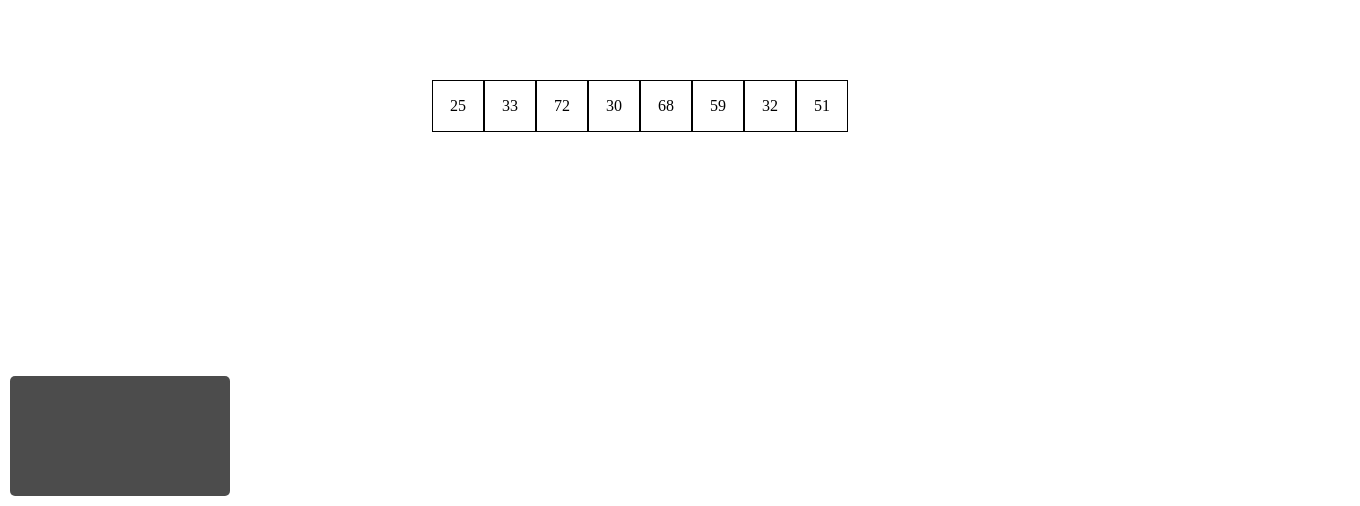
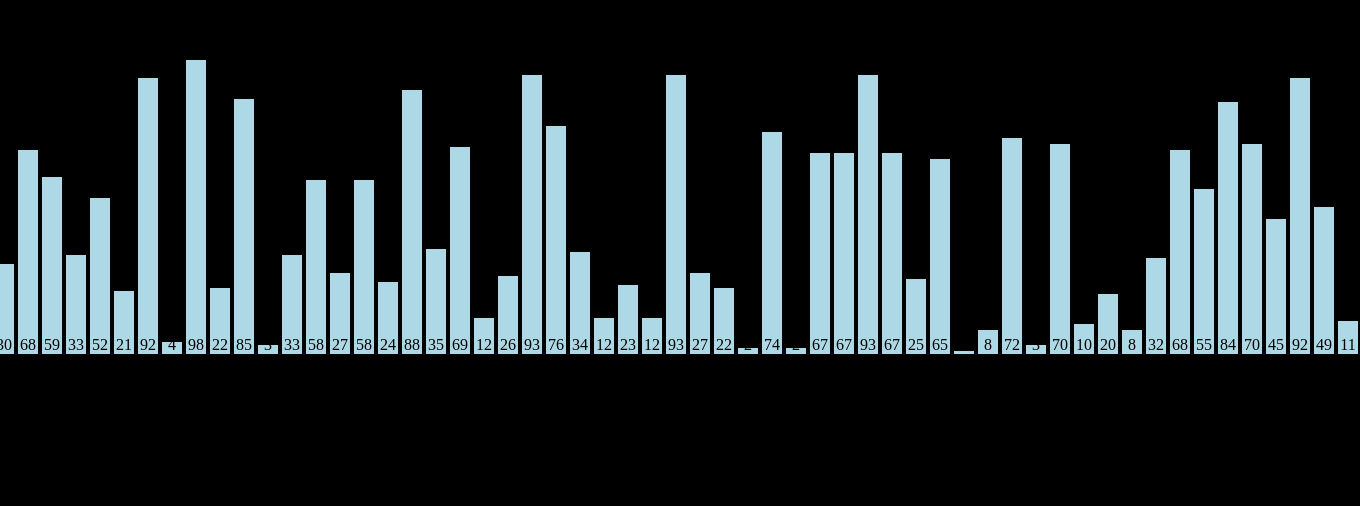
Before and after one commit to DanDFav/AlgorithmsVisualiser, a website with bundled scripts: page src/index.html in a window 1280 px wide. Shown: the part 294-800 px from the top of the page, 1360 px wide, since content can reach past the window. Built offline with nearby package versions, Linux system fonts and the light colour scheme.

Commit message:
box heights

```diff
--- a/src/rendererMainV2.ts
+++ b/src/rendererMainV2.ts
@@ -60,10 +60,10 @@ function swapFunc(array: number[], a: number, b: number): void {
 }
 
 function generateSet() {
-  let set = new Array(8);
+  let set = new Array(60);
 
   for (let i = 0; i < set.length; i++) {
-    set[i] = Math.floor(Math.random() * 100);
+    set[i] = Math.floor(Math.random() * 99 + 1);
   }
   //   let set = [10, 80, 30, 90, 40, 50];
   //   let set = [35, 85, 73, 94, 31, 73, 15, 12, 56, 20, 93, 54];
@@ -81,41 +81,11 @@ function drawArray(arr: number[]): void {
       const id = "index";
       square.className = name;
       square.id = id;
+      square.style.height = `${value * 3}px`;
       square.textContent = value.toString();
       container.appendChild(square);
       count++;
     });
-  }
-}
-
-class nodeList {
-  head: node;
-  current: node;
-  drawNode: node;
-  constructor(head: node) {
-    this.head = head;
-    this.current = head;
-    this.drawNode = head;
-  }
-
-  add(node: node) {
-    this.current.next = node;
-    this.current = this.current.next;
-  }
-
-  print(node: node | null) {
-    if (!node) {
-      return;
-    }
-    let action = node.action;
-    // sendToMain(action);
-    if (node instanceof check) {
-      for (let i = 0; i < node.children.length; i++) {
-        this.print(node.children[i]);
-      }
-    }
-
-    this.print(node.next);
   }
 }
 
@@ -134,7 +104,7 @@ function resetColors() {
 
 function handleKeyDown(event: KeyboardEvent): void {
   if (event.key == " ") {
-    const intervalId = setInterval(displaySwaps, 500);
+    const intervalId = setInterval(displaySwaps, 50);
     setTimeout(() => {
       clearInterval(intervalId);
       console.log("Stopped the interval");
@@ -303,4 +273,35 @@ class check extends node {
 
 class partition {}
 
+class nodeList {
+  head: node;
+  current: node;
+  drawNode: node;
+  constructor(head: node) {
+    this.head = head;
+    this.current = head;
+    this.drawNode = head;
+  }
+
+  add(node: node) {
+    this.current.next = node;
+    this.current = this.current.next;
+  }
+
+  print(node: node | null) {
+    if (!node) {
+      return;
+    }
+    let action = node.action;
+    // sendToMain(action);
+    if (node instanceof check) {
+      for (let i = 0; i < node.children.length; i++) {
+        this.print(node.children[i]);
+      }
+    }
+
+    this.print(node.next);
+  }
+}
+
 document.addEventListener("keydown", handleKeyDown);
--- a/src/style.css
+++ b/src/style.css
@@ -4,22 +4,24 @@ body {
     align-items: center;
     height: 100vh;
     margin: 0;
+    background-color: black;
 }
 
 .container {
     display: flex;
-    /* gap: 10px; */
-}
+    align-items: flex-end; /* Align items to the bottom */
+    height: 500px; /* Adjust the height of the container as needed */
+  }
 
-.square {
-    width: 50px;
-    height: 50px;
+  .square {
+    width: 20px; /* Adjust the width of the squares as needed */
+    margin: 2px;
+    background-color: lightblue;
+    text-align: center;
     display: flex;
+    align-items: flex-end; /* Align text to the bottom */
     justify-content: center;
-    align-items: center;
-    border: 1px solid black;
-    font-size: 16px;
-}
+  }
 
 .textBox {
     position: fixed;
```
